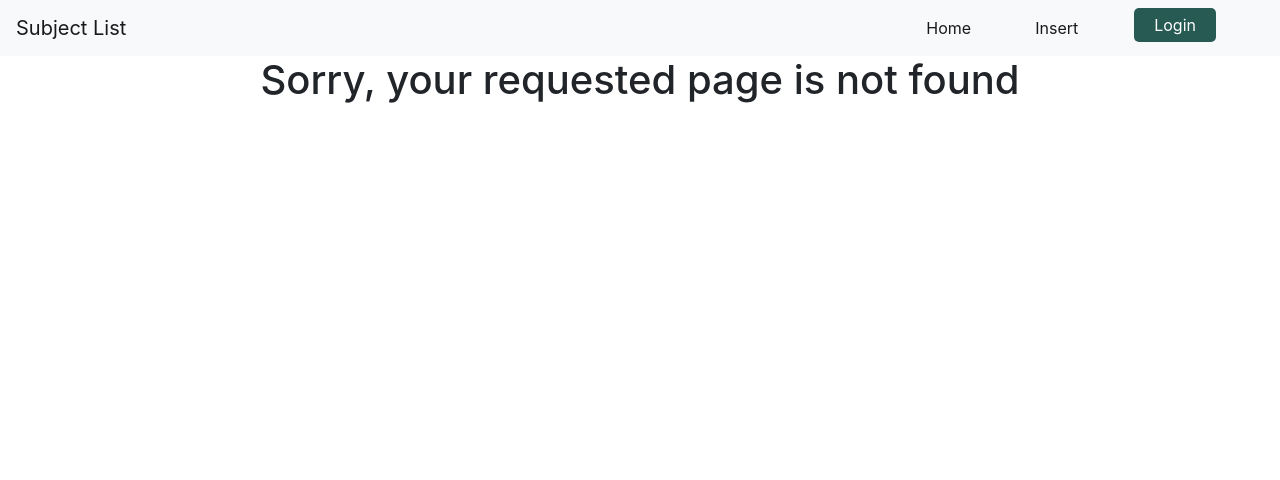
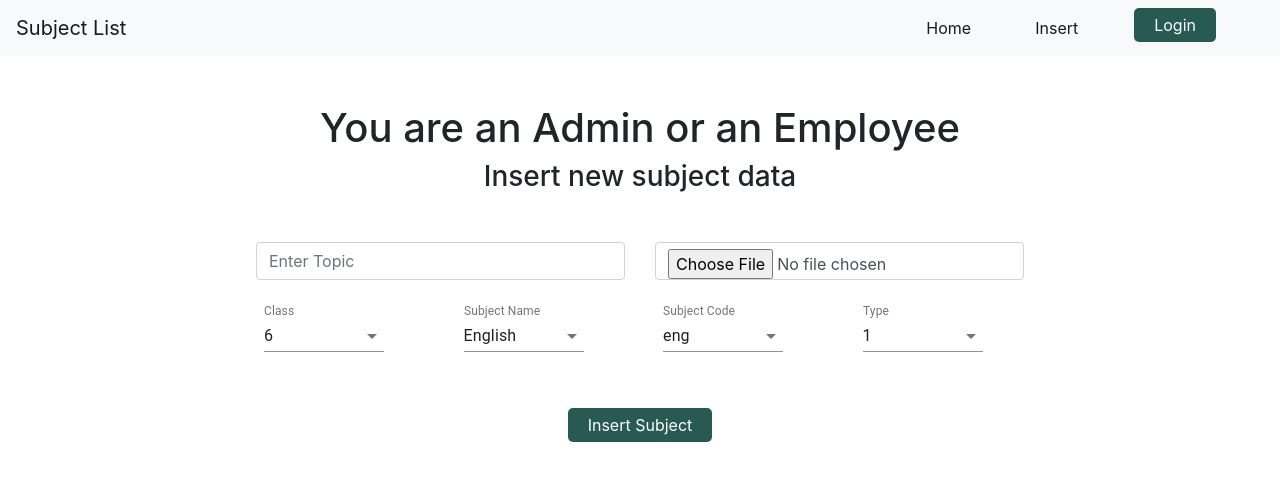
Before and after one commit to rokydas/subject-list, a React (Create React App) app: page /insert in a window 1280 px wide. Before the commit this address had no page. Shown: the top 480 px of the page. Built offline with nearby package versions, Linux system fonts and the light colour scheme.

Commit message:
insert page design done

```diff
--- a/package.json
+++ b/package.json
@@ -3,6 +3,7 @@
   "version": "0.1.0",
   "private": true,
   "dependencies": {
+    "@material-ui/core": "^4.11.2",
     "@testing-library/jest-dom": "^5.11.6",
     "@testing-library/react": "^11.2.2",
     "@testing-library/user-event": "^12.4.0",
--- a/src/App.js
+++ b/src/App.js
@@ -10,6 +10,7 @@ import NotFound from './components/NotFound/NotFound';
 import SubjectDetails from './components/SubjectDetails/SubjectDetails';
 import NewSubject from './components/NewSubject/NewSubject';
 import Navbar from './components/Navbar/Navbar';
+import InsertSubject from './components/InsertSubject/InsertSubject';
 
 function App() {
   return (
@@ -29,6 +30,9 @@ function App() {
           <Route path="/new">
             <NewSubject />
           </Route>
+          <Route path="/insert">
+            <InsertSubject />
+          </Route>
           <Route path="*">
             <NotFound />
           </Route>
--- /dev/null
+++ b/src/components/InsertSubject/InsertSubject.js
@@ -0,0 +1,144 @@
+import React, { useState } from 'react';
+import { makeStyles } from '@material-ui/core/styles';
+import InputLabel from '@material-ui/core/InputLabel';
+import FormControl from '@material-ui/core/FormControl';
+import Select from '@material-ui/core/Select';
+
+const useStyles = makeStyles((theme) => ({
+    formControl: {
+        margin: theme.spacing(1),
+        minWidth: 120,
+    },
+    selectEmpty: {
+        marginTop: theme.spacing(2),
+    },
+}));
+
+const InsertSubject = () => {
+
+    // class , subject, code, topic, type, img
+
+    const classes = useStyles();
+    const [classNo, setClassNo] = useState(6);
+    const [subjectName, setSubjectName] = useState('English');
+    const [subjectCode, setSubjectCode] = useState('eng');
+    const [type, setType] = useState(1);
+    const [topic, setTopic] = useState('');
+    // const [img, setImg] = useState('');
+
+    const handleBlur = (e) => {
+        setTopic(e.target.value);
+    }
+
+    const handleClassChange = (event) => {
+        setClassNo(event.target.value);
+        console.log(classNo);
+    };
+
+    const handleSubjectNameChange = (event) => {
+        setSubjectName(event.target.value);
+        console.log(subjectName);
+    };
+
+    const handleSubjectCodeChange = (event) => {
+        setSubjectCode(event.target.value);
+        console.log(subjectCode);
+    };
+
+    const handleTypeChange = (event) => {
+        setType(event.target.value);
+        console.log(type);
+    };
+
+    return (
+        <div style={{ width: '60%', margin: '0 auto' }}>
+            <div className="text-center mt-5 mb-5">
+                <h1>You are an Admin or an Employee</h1>
+                <h3>Insert new subject data</h3>
+            </div>
+            <form>
+                <div className="row">
+                    <div className="col-md-6">
+                        <div className="form-group">
+                            <input onBlur={handleBlur} type="text" className="form-control" placeholder="Enter Topic" required/>
+                        </div>
+                    </div>
+                    <div className="col-md-6">
+                        <div className="form-group">
+                            <input className="form-control" type="file" required/>
+                        </div>
+                    </div>
+                </div>
+                <div className="row">
+                    <div className="col-md-3">
+                        <FormControl className={classes.formControl}>
+                            <InputLabel htmlFor="age-native-simple">Class</InputLabel>
+                            <Select
+                                native
+                                value={classNo}
+                                onChange={handleClassChange}
+                            >
+                                <option value={6}>6</option>
+                                <option value={7}>7</option>
+                                <option value={8}>8</option>
+                            </Select>
+                        </FormControl>
+                    </div>
+                    <div className="col-md-3">
+                        <FormControl className={classes.formControl}>
+                            <InputLabel htmlFor="age-native-simple">Subject Name</InputLabel>
+                            <Select
+                                native
+                                value={subjectName}
+                                onChange={handleSubjectNameChange}
+                            >
+                                <option value={'English'}>English</option>
+                                <option value={'Math'}>Math</option>
+                                <option value={'Physics'}>Physics</option>
+                                <option value={'Chemistry'}>Chemistry</option>
+                                <option value={'Biology'}>Biology</option>
+                            </Select>
+                        </FormControl>
+                    </div>
+                    <div className="col-md-3">
+                        <FormControl className={classes.formControl}>
+                            <InputLabel htmlFor="age-native-simple">Subject Code</InputLabel>
+                            <Select
+                                native
+                                value={subjectCode}
+                                onChange={handleSubjectCodeChange}
+                            >
+                                <option value={'eng'}>eng</option>
+                                <option value={'math'}>math</option>
+                                <option value={'phy'}>phy</option>
+                                <option value={'che'}>che</option>
+                                <option value={'bio'}>bio</option>
+                            </Select>
+                        </FormControl>
+                    </div>
+                    <div className="col-md-3">
+                        <FormControl className={classes.formControl}>
+                            <InputLabel htmlFor="age-native-simple">Type</InputLabel>
+                            <Select
+                                native
+                                value={type}
+                                onChange={handleTypeChange}
+                            >
+                                <option value={1}>1</option>
+                                <option value={2}>2</option>
+                                <option value={3}>3</option>
+                                <option value={4}>4</option>
+                                <option value={5}>5</option>
+                            </Select>
+                        </FormControl>
+                    </div>
+                </div>
+                <div className="d-flex justify-content-center">
+                    <button type="submit" className="custom-btn mt-5">Insert Subject</button>
+                </div>
+            </form>
+        </div>
+    );
+};
+
+export default InsertSubject;
--- a/src/components/IntroAndSearch/IntroAndSearch.js
+++ b/src/components/IntroAndSearch/IntroAndSearch.js
@@ -7,9 +7,9 @@ const IntroAndSearch = () => {
             <div className="text-center m-5">
                 <h1>Welcome to our App</h1>
                 <h3>You are a <span style={{ color: 'green' }}>Student</span></h3><br />
-                <div class="input-group">
-                    <input type="text" class="form-control" placeholder="Search" />
-                    <div class="input-group-append">
+                <div className="input-group">
+                    <input type="text" className="form-control" placeholder="Search" />
+                    <div className="input-group-append">
                         <button className="custom-btn" type="submit">Search</button>
                     </div>
                 </div>
```
Also changed, not shown: src/components/InsertSubject/InsertSubject.css (added), 2 other files (tests, documents, lock files or other folders).
